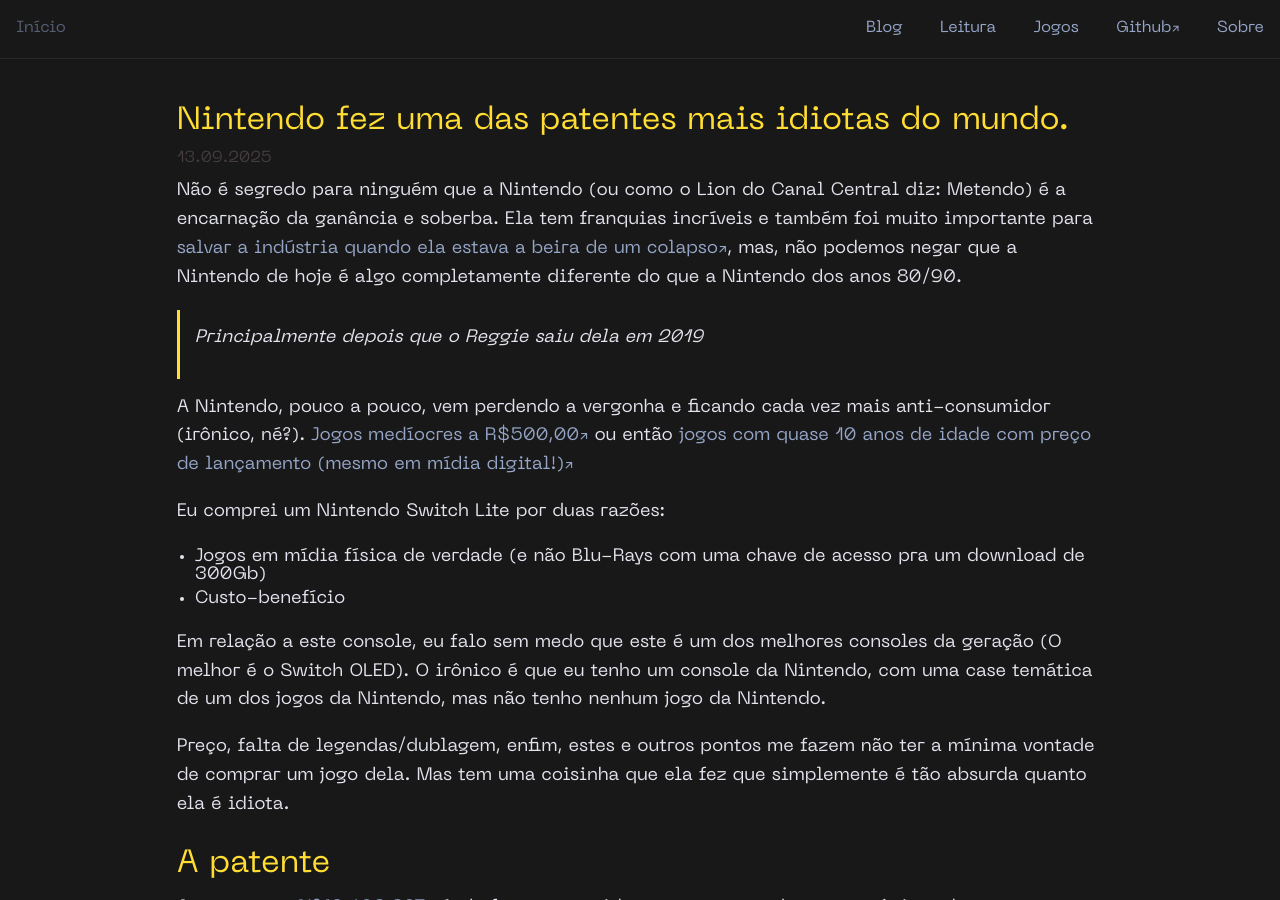
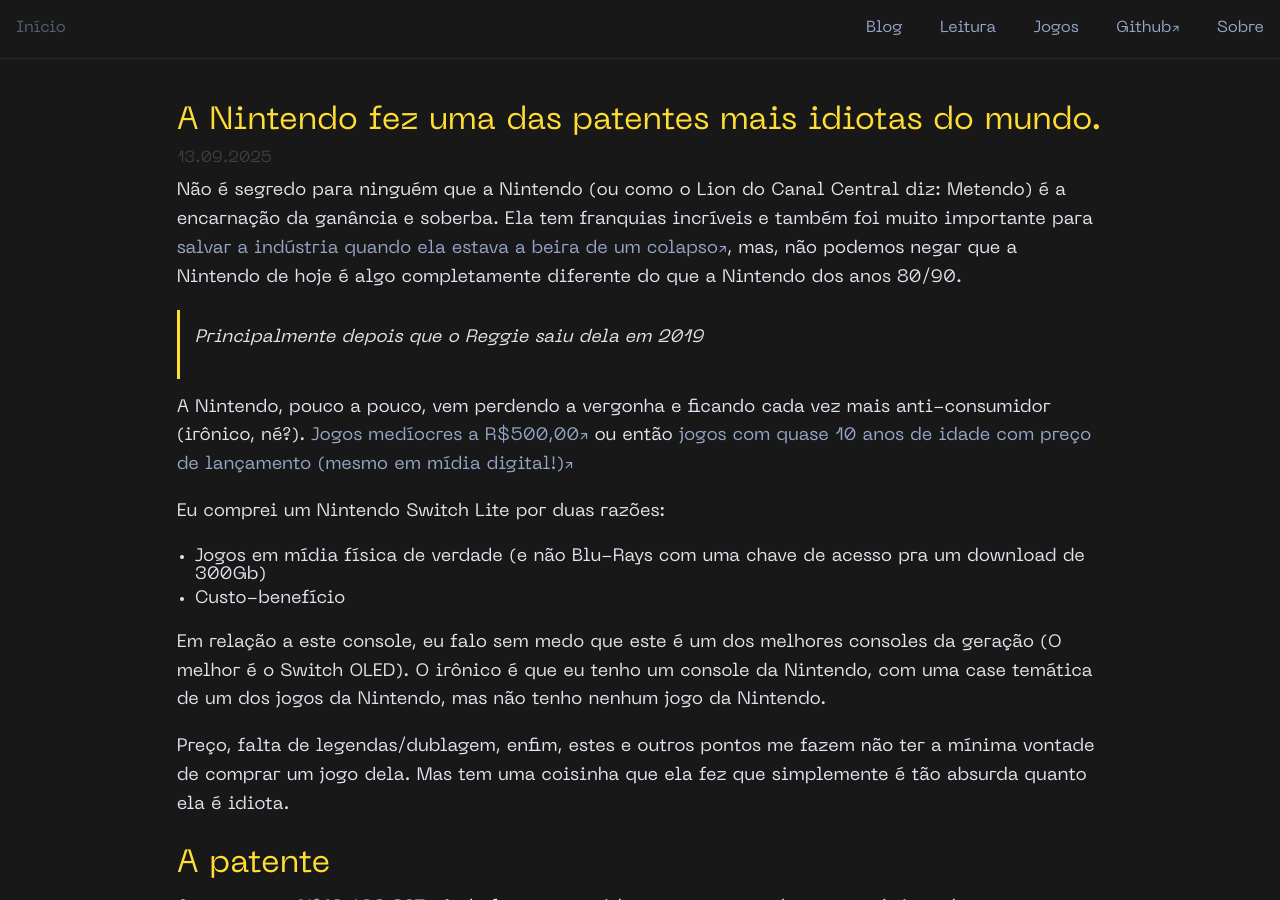
Before and after one commit to ventriloquo/site, a Jekyll site: the page built from _posts/2025-09-13-patentes-da-nintendo.md, in a window 1280 px wide and 900 px high. Built offline with Jekyll 4.4.1, drawn with Linux system fonts in a browser that asks for light colours.

Commit message:
Pequena correção

```diff
--- a/_posts/2025-09-13-patentes-da-nintendo.md
+++ b/_posts/2025-09-13-patentes-da-nintendo.md
@@ -1,5 +1,5 @@
 ---
-title: Nintendo fez uma das patentes mais idiotas do mundo.
+title: A Nintendo fez uma das patentes mais idiotas do mundo.
 ---
 
 Não é segredo para ninguém que a Nintendo (ou como o Lion do Canal Central diz:
```
